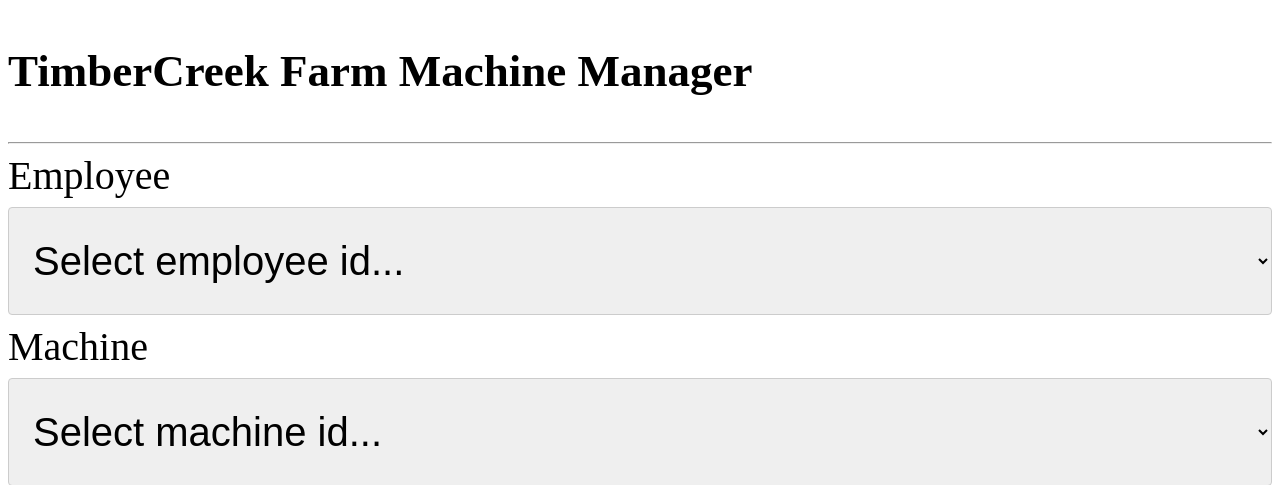
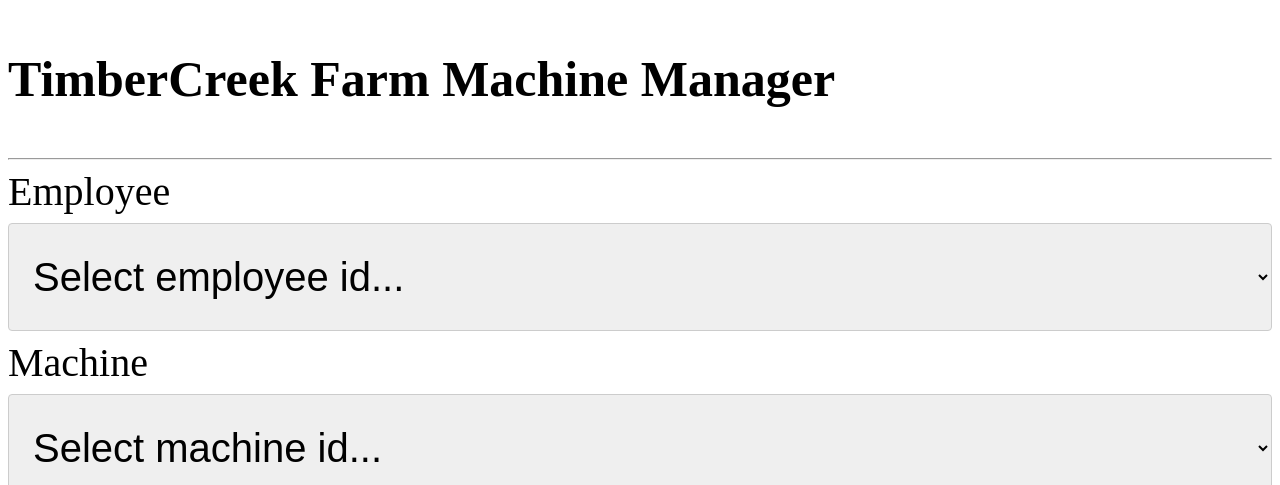
Before and after one commit to The-Baron-Becker/TimberCreek-Machine-Manager-V1, a Flask app: page /new in a window 1280 px wide. Shown: the top 485 px of the page. Run offline with Flask 2, Linux system fonts and the light colour scheme; some libraries are stand-ins or nearby versions.

Commit message:
Update new.html

```diff
--- a/templates/new.html
+++ b/templates/new.html
@@ -36,7 +36,7 @@
 
    <body>
 
-      <h3 style="font-size: 45px">TimberCreek Farm Machine Manager</h3>
+      <h3 style="font-size: 50px">TimberCreek Farm Machine Manager</h3>
       <hr/>
 
       {%- for category, message in get_flashed_messages(with_categories = true) %}
```
